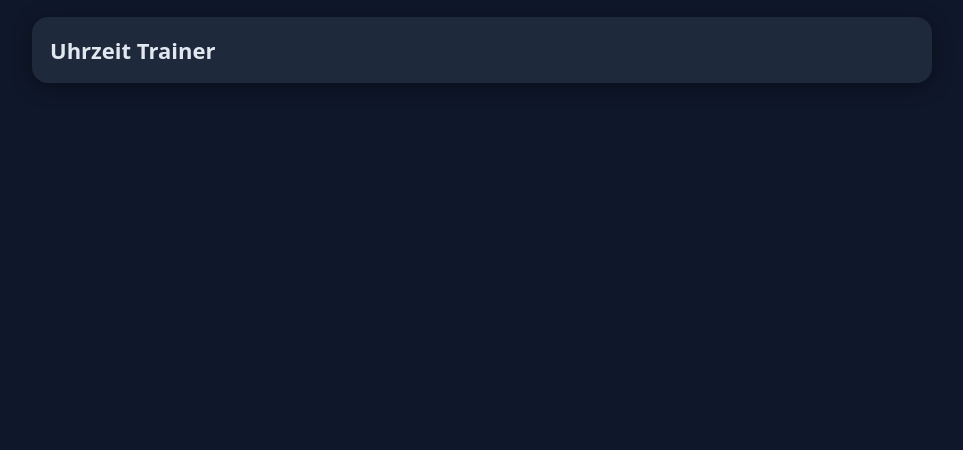
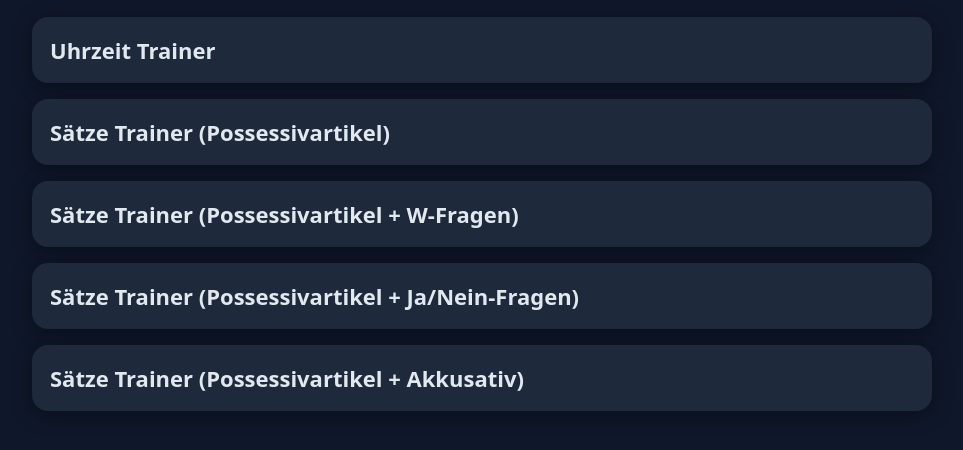
Before and after one commit to Vdex665/DETV1, a plain HTML site: page index.html in a window 1280 px wide. Shown: the part 66-516 px from the top of the page, without its empty margins (158-1121 px from the left). Drawn offline with Linux system fonts and the light colour scheme.

Commit message:
Add files via upload

```diff
--- a/index.html
+++ b/index.html
@@ -79,6 +79,38 @@ body {
         </div>
     </a>
 
+    <a class="link" href="de_trainer_sentences_0.html">
+        <div class="card">
+            <div class="page-title">
+                Sätze Trainer (Possessivartikel)
+            </div>
+        </div>
+    </a>
+
+    <a class="link" href="de_trainer_sentences_1.html">
+        <div class="card">
+            <div class="page-title">
+                Sätze Trainer (Possessivartikel + W-Fragen)
+            </div>
+        </div>
+    </a>
+
+    <a class="link" href="de_trainer_sentences_2.html">
+        <div class="card">
+            <div class="page-title">
+                Sätze Trainer (Possessivartikel + Ja/Nein-Fragen)
+            </div>
+        </div>
+    </a>
+
+    <a class="link" href="de_trainer_sentences_3.html">
+        <div class="card">
+            <div class="page-title">
+                Sätze Trainer (Possessivartikel + Akkusativ)
+            </div>
+        </div>
+    </a>
+
 </div>
 
 </body>
```
